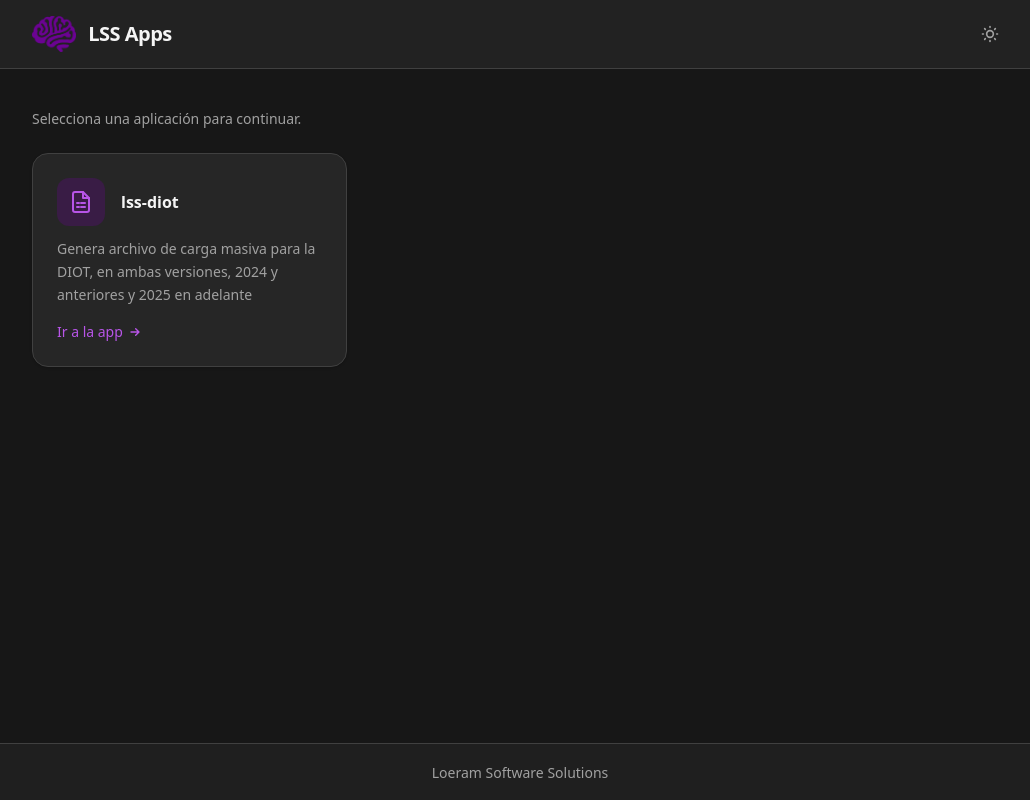
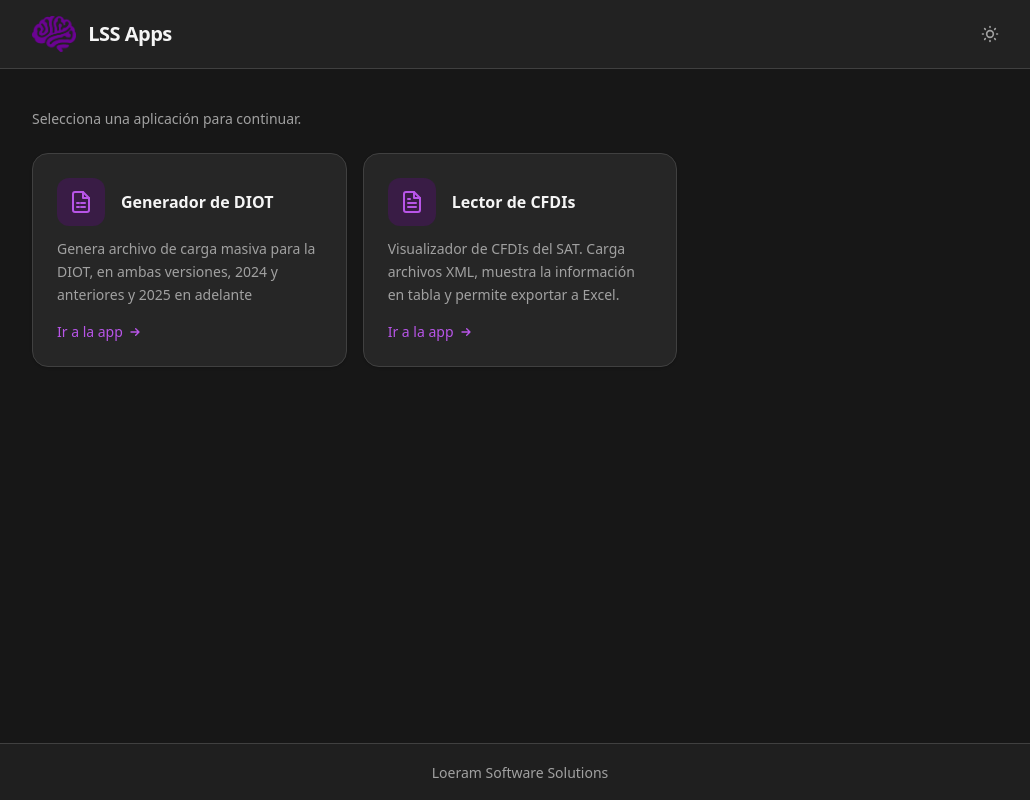
Before and after one commit to luislui/lss-main, a React (Vite) app: page / in a window 1280 px wide. Shown: the whole page, without its empty margins (120-1150 px from the left). Built offline with nearby package versions, Linux system fonts and the light colour scheme.

Commit message:
Se agrega la app de cfdi-reader

```diff
--- a/src/App.tsx
+++ b/src/App.tsx
@@ -7,10 +7,17 @@ import './App.css'
 const apps = [
   {
     id: 'lss-diot',
-    name: 'lss-diot',
+    name: 'Generador de DIOT',
     description: 'Genera archivo de carga masiva para la DIOT, en ambas versiones, 2024 y anteriores y 2025 en adelante',
     path: '/lss-diot/index.html',
     icon: DiotIcon,
+  },
+  {
+    id: 'lss-cfdi-reader',
+    name: 'Lector de CFDIs',
+    description: 'Visualizador de CFDIs del SAT. Carga archivos XML, muestra la información en tabla y permite exportar a Excel.',
+    path: '/lss-cfdi-reader/index.html',
+    icon: CfdiReaderIcon,
   },
 ] as const
 
@@ -32,6 +39,27 @@ function DiotIcon({ className }: { className?: string }) {
       <path d="M8 17h2" />
       <path d="M12 13h4" />
       <path d="M12 17h4" />
+    </svg>
+  )
+}
+
+function CfdiReaderIcon({ className }: { className?: string }) {
+  return (
+    <svg
+      className={className}
+      xmlns="http://www.w3.org/2000/svg"
+      viewBox="0 0 24 24"
+      fill="none"
+      stroke="currentColor"
+      strokeWidth="2"
+      strokeLinecap="round"
+      strokeLinejoin="round"
+    >
+      <path d="M14 2H6a2 2 0 0 0-2 2v16a2 2 0 0 0 2 2h12a2 2 0 0 0 2-2V8z" />
+      <path d="M14 2v6h6" />
+      <path d="M16 13H8" />
+      <path d="M16 17H8" />
+      <path d="M10 9H8" />
     </svg>
   )
 }
```
